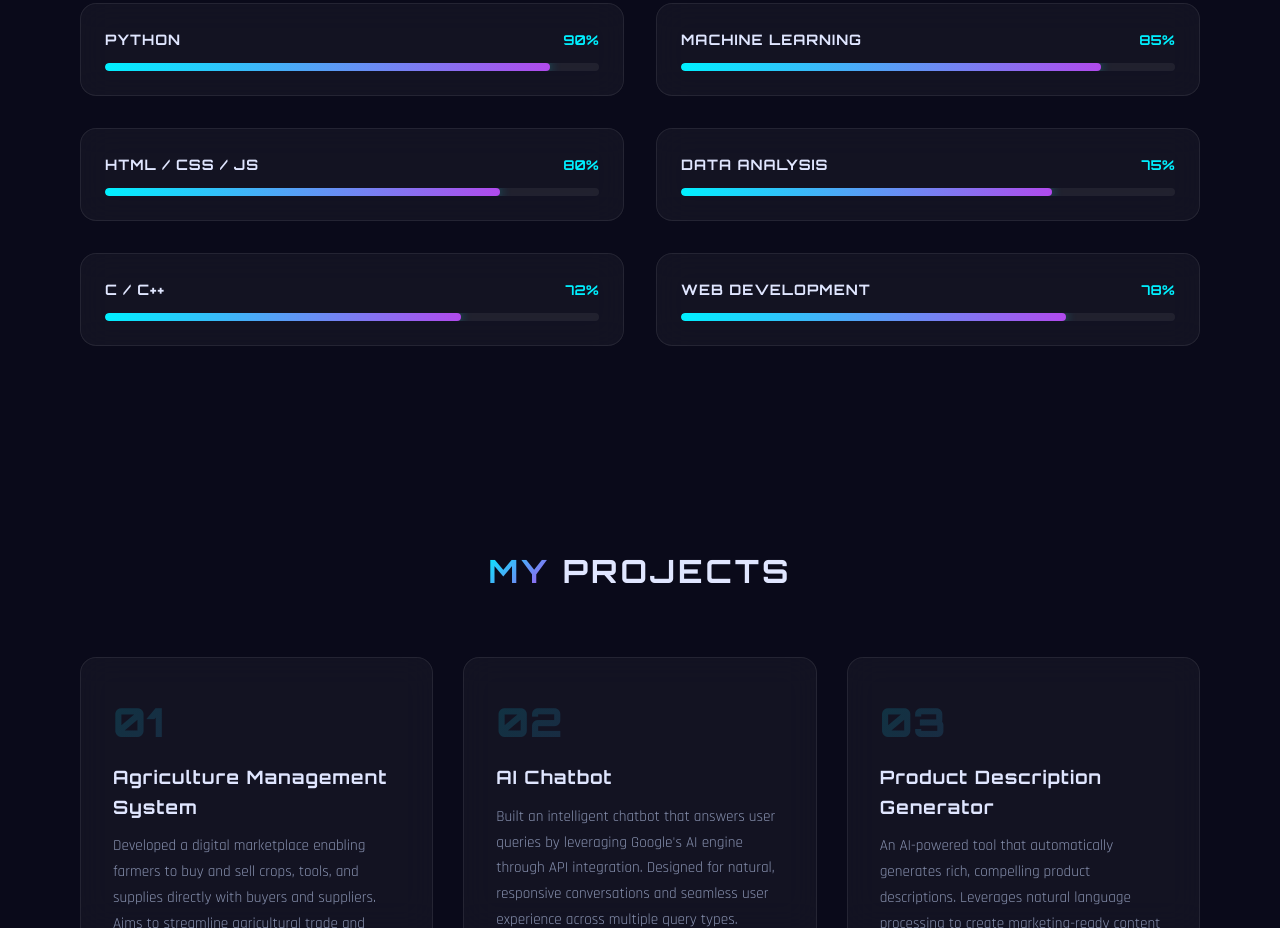
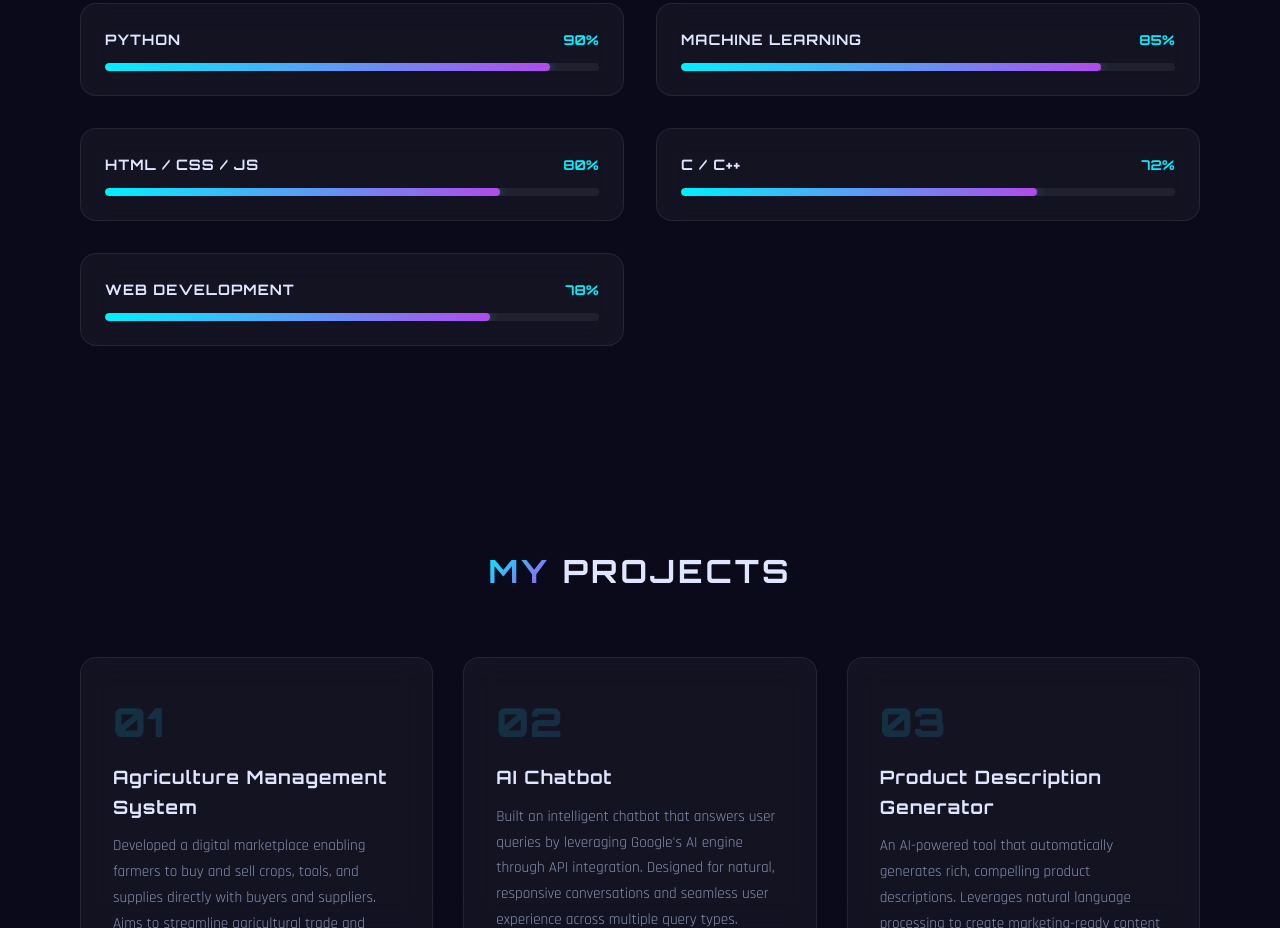
Before and after one commit to jingaderaju7/Portfolio, a plain HTML site: page index.html in a window 1280 px wide. Shown: the part 1933-2861 px from the top of the page. Drawn offline with Linux system fonts and the light colour scheme.

Commit message:
Remove Data Analysis skill item from index.html
Removed the Data Analysis skill item from the skills section.

```diff
--- a/index.html
+++ b/index.html
@@ -1277,15 +1277,6 @@
         </div>
         <div class="skill-bar-bg">
           <div class="skill-bar-fill" data-width="80"></div>
-        </div>
-      </div>
-      <div class="skill-item glass reveal slide-right">
-        <div class="skill-header">
-          <span class="skill-name">Data Analysis</span>
-          <span class="skill-percent">75%</span>
-        </div>
-        <div class="skill-bar-bg">
-          <div class="skill-bar-fill" data-width="75"></div>
         </div>
       </div>
       <div class="skill-item glass reveal slide-left">
```
